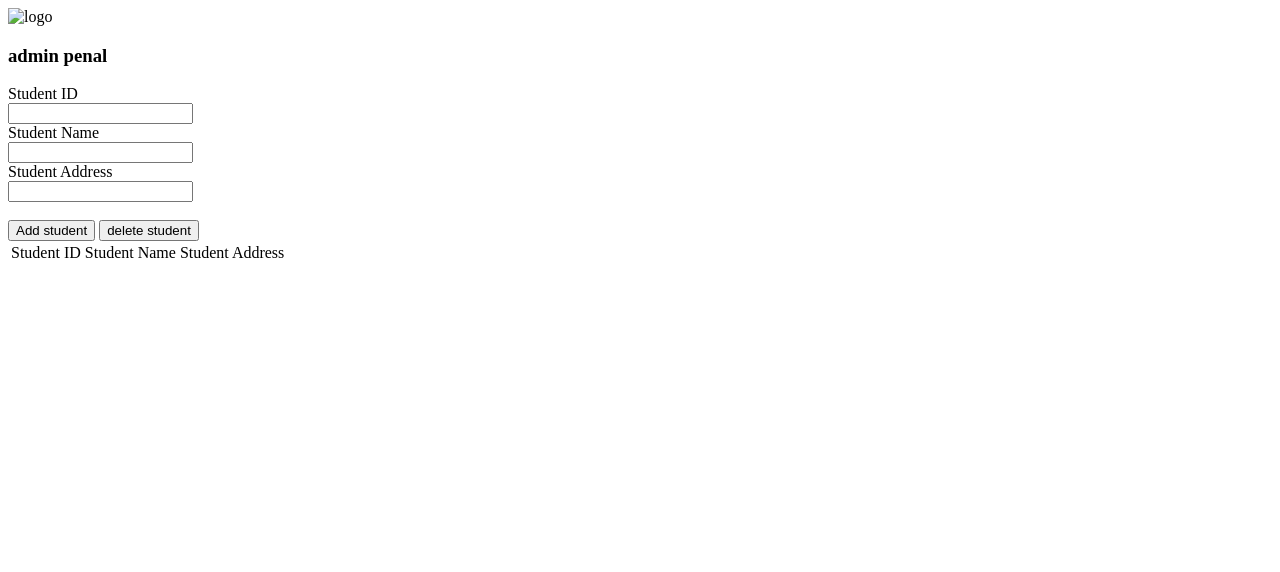
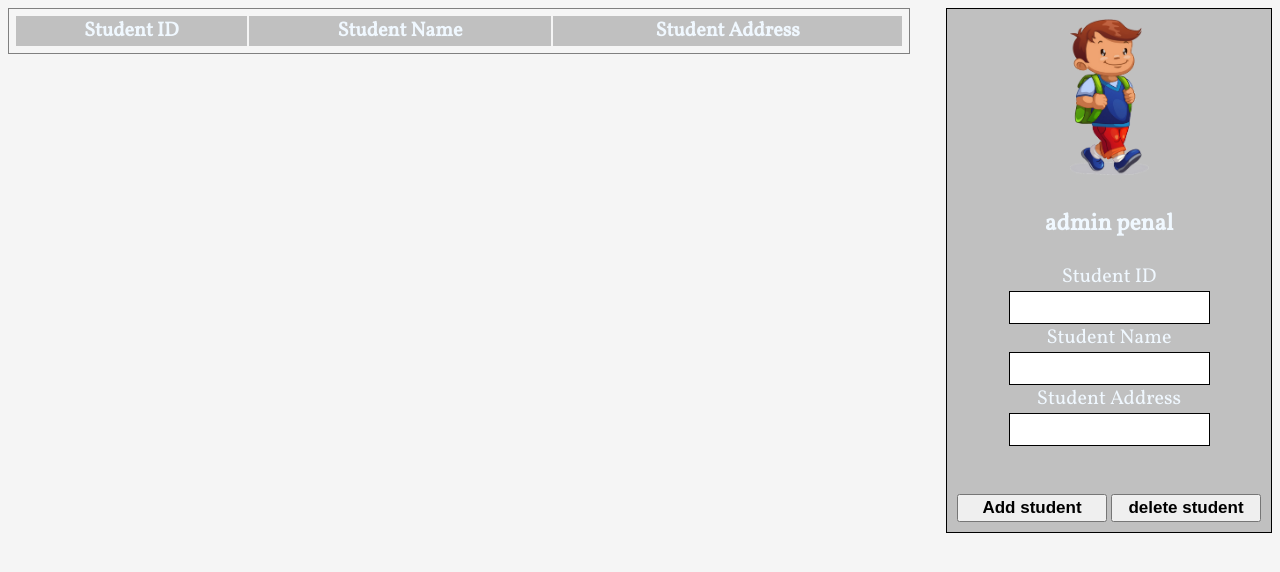
Before and after one commit to muhammedkado/PHP-Student-control, a PHP site: page /home.php in a window 1280 px wide. Shown: the top 572 px of the page. Run offline with PHP 8.4, Linux system fonts and the light colour scheme; lists and menus that the app fills with data are empty.

Commit message:
add style Css

```diff
--- a/home.php
+++ b/home.php
@@ -1,20 +1,82 @@
 <!DOCTYPE html>
 <html lang="en">
+
 <head>
     <meta charset="UTF-8">
     <meta http-equiv="X-UA-Compatible" content="IE=edge">
     <meta name="viewport" content="width=device-width, initial-scale=1.0">
+    <link rel="preconnect" href="https://fonts.googleapis.com">
+    <link rel="preconnect" href="https://fonts.gstatic.com" crossorigin>
+    <link href="https://fonts.googleapis.com/css2?family=Indie+Flower&family=Vollkorn&display=swap" rel="stylesheet">
     <title>Homepage</title>
+    <style>
+        body {
+            background-color: whitesmoke;
+            font-family: 'Vollkorn', serif;
+
+        }
+
+        #mother {
+            width: 100%;
+            font-size: 20px;
+
+
+
+        }
+
+        main {
+            float: left;
+            border: 1px solid grey;
+            padding: 5px;
+        }
+
+        input {
+            padding: 4px;
+            border: 1.5px solid black;
+            text-align: center;
+            font-size: 17px;
+            font-family: 'Vollkorn', serif;
+        }
+
+        aside {
+            text-align: center;
+
+            float: right;
+            border:1px solid black;
+            padding:10px;
+            font-size: 20px;
+            background-color:silver ;
+            color:aliceblue;
+        }
+        #tbl{
+            width: 890px;
+            font-size: 20px;
+        }
+        #tbl th{
+            background-color:silver;
+            color:aliceblue;
+
+        }
+        aside button{
+            width:150px;
+            padding: 2px;
+            margin-top:20px;
+            font-family: 'Tajawal', sans-serif;
+            font-size:17px;
+            font-weight:bold;
+        }
+    </style>
 </head>
-<body>
+
+<body dir="">
     <div id='mother'></div>
     <form method="POST">
         <!-- Control Panal -->
         <aside>
             <div id='div'>
-            <img src="" alt="logo">
+                <img src="./img/P1.png" alt="logo" width="80">
                 <h3>admin penal</h3>
-            <label for="id" > Student ID</label>
+                <label for="id"> Student ID</label>
                 <br>
                 <input type="text" name="id" id='id'><br>
                 <label for="name">Student Name</label>
@@ -25,16 +87,16 @@
                 <br>
                 <input type="text" name="addres" id='addres'>
                 <br><br>
-            <button name="add" >Add student</button>
-            <button name="del" >delete student</button>
+                <button name="add">Add student</button>
+                <button name="del">delete student</button>
             </div>
         </aside>
         <main>
             <table id='tbl'>
                 <tr>
-            <td> Student ID</td>
-            <td> Student Name</td>
-            <td> Student Address</td>
+                    <th> Student ID</th>
+                    <th> Student Name</th>
+                    <th> Student Address</th>
 
 
                 </tr>
@@ -46,4 +108,5 @@
 
     </form>
 </body>
+
 </html>
```
Also changed, not shown: img/P1.png (added). Lines whose indentation alone changed are shown as unchanged.
